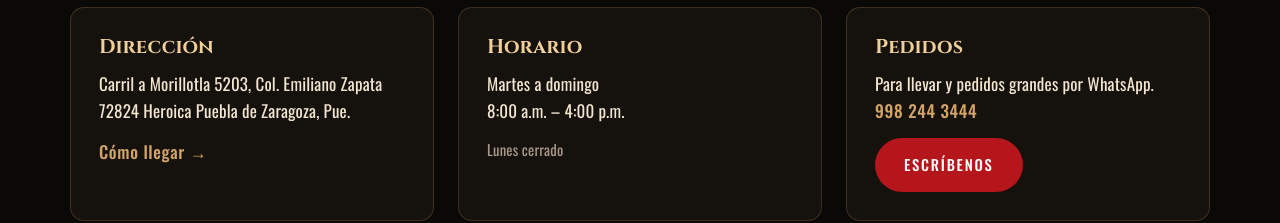
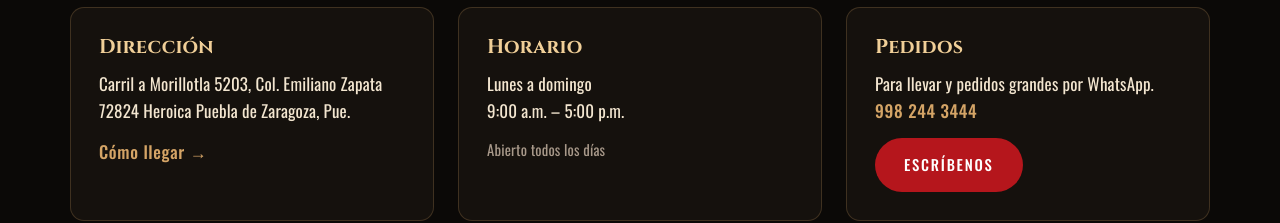
Before and after one commit to migue19/birriaelcachanilla, a plain HTML site: page index.html in a window 1280 px wide. Shown: the part 3840-4063 px from the top of the page. Drawn offline with nearby package versions, Linux system fonts and the light colour scheme.

Commit message:
fix: Update horario

```diff
--- a/index.html
+++ b/index.html
@@ -174,9 +174,8 @@
           </div>
           <div class="visit-card">
             <h3>Horario</h3>
-            <!-- TODO: reemplazar con el horario real -->
-            <p>Martes a domingo<br>8:00 a.m. – 4:00 p.m.</p>
-            <p class="muted">Lunes cerrado</p>
+            <p>Lunes a domingo<br>9:00 a.m. – 5:00 p.m.</p>
+            <p class="muted">Abierto todos los días</p>
           </div>
           <div class="visit-card">
             <h3>Pedidos</h3>
```
